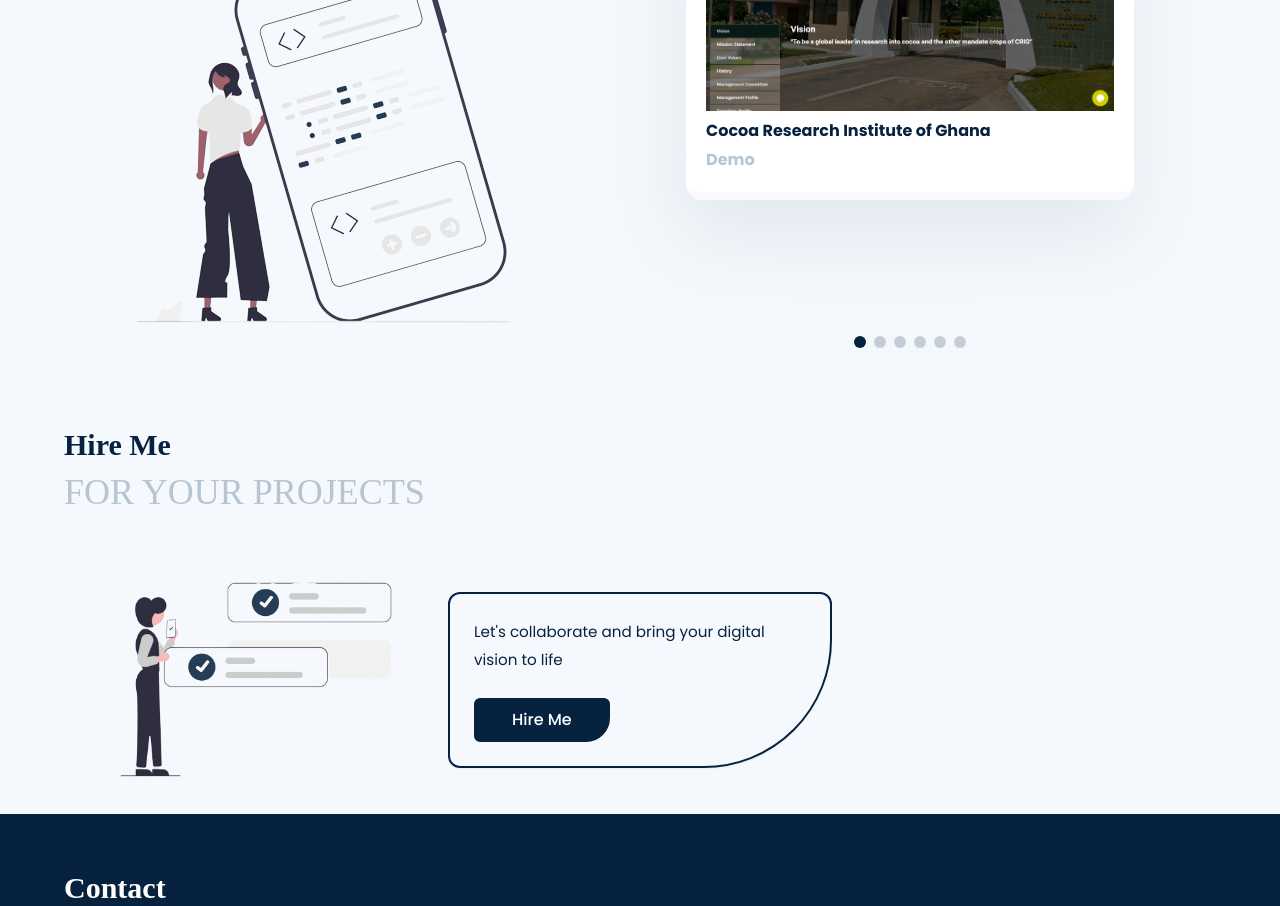
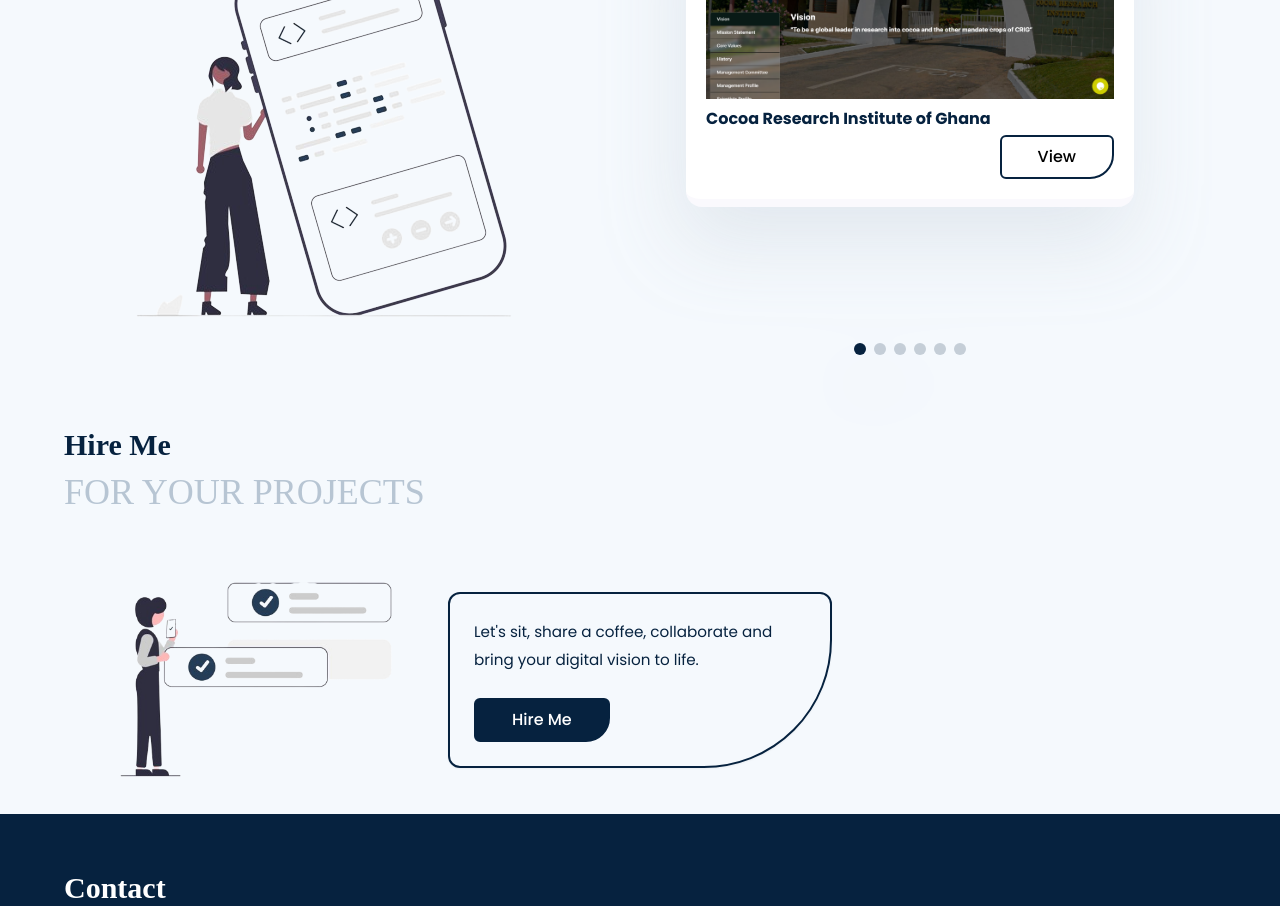
Before and after one commit to tracy1-sarah/portfolio, a React (Vite) app: page / in a window 1280 px wide. Shown: the part 2660-3566 px from the top of the page. Built offline with nearby package versions, Linux system fonts and the light colour scheme; a web font is replaced by a local one.

Commit message:
Add modal for project

```diff
--- a/src/App.jsx
+++ b/src/App.jsx
@@ -1,14 +1,17 @@
-import Hero from "./components/Hero";
+// import Hero from "./components/Hero";
 import Navbar from "./Layouts/Navbar";
-import Skills from "./components/Skills";
-import Service from "./components/Services";
-import Projects from "./components/Projects";
 import Testimonials from "./components/Testimonials";
-import Hireme from "./components/Hireme";
-import Contact from "./components/Contact";
 import { useEffect } from "react";
 import Aos from "aos";
 import "aos/dist/aos.css";
+import { lazy, Suspense } from "react";
+
+const Hero = lazy(() => import("./components/Hero"));
+const Skills = lazy(() => import("./components/Skills"));
+const Service = lazy(() => import("./components/Services"));
+const Projects = lazy(() => import("./components/Projects"));
+const Hireme = lazy(() => import("./components/Hireme"));
+const Contact = lazy(() => import("./components/Contact"));
 
 const App = () => {
   useEffect(() => {
@@ -19,7 +22,7 @@ const App = () => {
     });
   }, []);
   return (
-    <div className="">
+    <Suspense>
       <Navbar />
       <Hero />
       <Skills />
@@ -32,7 +35,7 @@ const App = () => {
         <h6 className="mb-3">Tracy | Tech Girlie</h6>
         <p>Tech Girlie © All Copyrights Reserved 2023</p>
       </footer>
-    </div>
+    </Suspense>
   );
 };
 
--- a/src/Content.js
+++ b/src/Content.js
@@ -1,4 +1,5 @@
 // import images
+
 import Hero_person from "./assets/images/Hero/TracyS.png";
 
 import html from "./assets/images/Skills/html.png";
@@ -38,11 +39,10 @@ import hire from "./assets/images/Hireme/hire.png";
 
 // import icons from react-icons
 import { GrMail } from "react-icons/gr";
-import { MdArrowForward, MdCall } from "react-icons/md";
+import { MdArrowForward } from "react-icons/md";
 import { BsGithub, BsInstagram, BsLinkedin, BsTwitter, BsCodeSlash } from "react-icons/bs";
 import { TbSmartHome } from "react-icons/tb";
-import { BiUser } from "react-icons/bi";
-import { RiServiceLine, RiProjectorLine } from "react-icons/ri";
+import { RiServiceLine } from "react-icons/ri";
 import { GiSkills } from "react-icons/gi";
 import { MdOutlinePermContactCalendar } from "react-icons/md";
 
@@ -172,32 +172,38 @@ export const content = {
       {
         title: "Cocoa Research Institute of Ghana",
         image: crig,
-        link: "https://www.crig.org.gh/"
+        link: "https://www.crig.org.gh/",
+        description: "A website for the Cocoa Research Institute of Ghana that provides all the information about the institute."
       },
       {
         title: "The Fairwork",
         image: thefairwork,
-        link: "https://www.thefairwork.com/"
+        link: "https://www.thefairwork.com/",
+        description: "TheFairWork is freelance platform that seeks to connect international clients with african talents to work on their short and long term projects remotely.Without the expense, effort, or administrative hassle, you can instantly hire pre- vetted talent from Africa. As a client, you have the opportunity to work with young, motivated talent at highly affordable rates. Sign up today as a client or freelancer on TheFairWork."
       },
       {
         title: "The Fairwork Blog",
         image: blog,
-        link: "https://blog.thefairwork.com/"
+        link: "https://blog.thefairwork.com/",
+        description: "The FairWork Blog is a sub-platform for the main Fairwork platform. TheFairWork blog provides trendy and latest news in the tech industry."
       },
       {
         title: "DevTray",
         image: devtray,
-        link: "https://devtray.net/"
+        link: "https://devtray.net/",
+        description: "A platform that connects learners with expert instructors,offering a diverse catalog of courses designed to enhance personal and professional growth in a flexible learning environment. Join us on a transformative journey of knowledge acquisition and personal growth, where education knows no boundaries."
       },
       {
         title: "TheSpec Shop",
         image: spec,
-        link: "https://the-spec-shop.vercel.app/"
+        link: "https://the-spec-shop.vercel.app/",
+        description: " A clothing brand e-commerce shop to be used for an upcoming personal clothing brand called TheSpec Apparel. Still in progress but worth sharing."
       },
       {
         title: "MoviePop",
         image: moviepop,
-        link: "https://popx-f5998.web.app/"
+        link: "https://popx-f5998.web.app/",
+        description: "A movie-details site that keeps you up to date with the latest movies,ranging from horror movies, sitcoms, animations, trendy movies etc."
       },
     ],
   },
@@ -236,7 +242,7 @@ export const content = {
     subtitle: "FOR YOUR PROJECTS",
     image1: hire,
     image2: hire,
-    para: "Let's collaborate and bring your digital vision to life",
+    para: "Let's sit, share a coffee, collaborate and bring your digital vision to life.",
     btnText: "Hire Me",
   },
   Contact: {
--- a/src/components/Projects.jsx
+++ b/src/components/Projects.jsx
@@ -2,13 +2,65 @@ import { content } from "../Content";
 import { Swiper, SwiperSlide } from "swiper/react";
 import "swiper/css";
 import "swiper/css/pagination";
+import Modal from "react-modal";
+import { createElement, useState } from "react";
+
+const customStyles = {
+  content: {
+    top: "50%",
+    left: "50%",
+    right: "auto",
+    bottom: "auto",
+    marginRight: "-50%",
+    transform: "translate(-50%, -50%)",
+    maxWidth: "30rem",
+    width: "90%",
+    zIndex: "9999",
+  },
+  overlay: {
+    padding: "2rem",
+    zIndex: "9999",
+  },
+};
+Modal.setAppElement("#root");
 
 import { Pagination } from "swiper";
 
 const Projects = () => {
   const { Projects } = content;
+
+  const [modalIsOpen, setIsOpen] = useState(false);
+  const [selectProject, setSelectProject] = useState(null);
+
+  function openModal() {
+    setIsOpen(true);
+  }
+
+  function closeModal() {
+    setIsOpen(false);
+  }
+
   return (
     <section className="bg-bg_light_primary" id="projects">
+      <Modal
+        isOpen={modalIsOpen}
+        onRequestClose={closeModal}
+        style={customStyles}
+      >
+        <div className="flex items-center gap-2">
+          <img className="h-10" src={selectProject?.image} alt="..." />
+          <h6>{selectProject?.title}</h6>
+        </div>
+        <br />
+        <p>{selectProject?.description}</p>
+        <br />
+        <div className="flex justify-end">
+          <a href={selectProject?.link} target="_blank" rel="noreferrer">
+            <button className="btn">Demo</button>
+          </a>
+        </div>
+      </Modal>
+
       <div className="md:container px-5 pt-14 min-h-screen flex flex-col justify-between">
         <div>
           <h2 className="title" data-aos="fade-down">
@@ -43,11 +95,16 @@ const Projects = () => {
                 <img src={content.image} alt="..." />
                 <div className="flex flex-col gap-1 mt-2">
                   <h5 className="font-bold font-Poppins">{content.title}</h5>
-                  <a href={content.link} target="_blank" rel="noreferrer">
-                    <button className="font-bold text-gray self-end">
-                      Demo
-                    </button>
-                  </a>
+                  <button
+                    onClick={() => {
+                      setSelectProject(content);
+                      openModal();
+                    }}
+                    className="btn ont-bold text-gray-600 self-end"
+                  >
+                    View
+                  </button>
+                  {/* </a> */}
                 </div>
               </SwiperSlide>
             ))}
```
